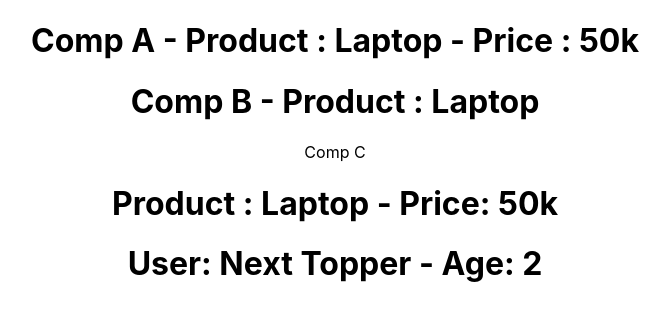
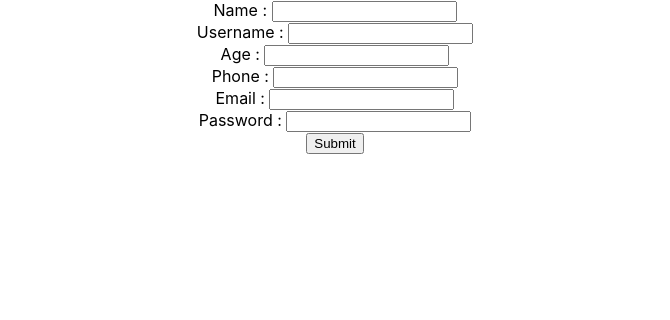
Before and after one commit to Nazmul1582/core-react-with-project, a React (Create React App) app: page / in a window 1280 px wide. Shown: the top 320 px of the page, without its empty margins (305-975 px from the left). Built offline with nearby package versions, Linux system fonts and the light colour scheme.

Commit message:
React HTTP Request

```diff
--- a/package.json
+++ b/package.json
@@ -6,6 +6,7 @@
     "@testing-library/jest-dom": "^5.11.4",
     "@testing-library/react": "^11.1.0",
     "@testing-library/user-event": "^12.1.10",
+    "axios": "^0.24.0",
     "react": "^17.0.2",
     "react-dom": "^17.0.2",
     "react-scripts": "4.0.3",
--- a/src/App.js
+++ b/src/App.js
@@ -1,5 +1,8 @@
 import './App.css';
 import ParentComp from './component/class14/contextAPI/ParentComp';
+import AdmitTeacher from './component/class15/HttpRequest/AdmitTeacher';
+import AllPost from './component/class15/HttpRequest/AllPost';
+import AllStudent from './component/class15/HttpRequest/AllStudent';
 // import ClickCounter from './component/class13/RenderProps/ClickCounter';
 // import CountingComp from './component/class13/RenderProps/CountingComp';
 // import HoverCounter from './component/class13/RenderProps/HoverCounter';
@@ -83,8 +86,11 @@ function App() {
       {/* <CountingComp render={(count,handler) => <ClickCounter count={count} handler={handler} />} />
       <CountingComp render={(count, handler) => <HoverCounter count={count} handler={handler} />} /> */}
 
-      <ParentComp />
+      {/* <ParentComp /> */}
 
+      {/* <AllPost /> */}
+      {/* <AllStudent /> */}
+      <AdmitTeacher />
     </div>
   );
 }
--- a/src/component/class12/HOC/WithCounter.js
+++ b/src/component/class12/HOC/WithCounter.js
@@ -1,6 +1,6 @@
 import React, { Component } from "react";
 
-const WithCounter = (WrrepedComponent, value) => {
+const WithCounter = (wrappedComponent, value) => {
     class NewComp extends Component{
         constructor(){
             super();
@@ -14,7 +14,7 @@ const WithCounter = (WrrepedComponent, value) => {
             })
         }
         render(){
-            return <WrrepedComponent
+            return <wrappedComponent
             name = "Next Topper"
             count = {this.state.count}
             handler = {this.incrementHandler}
--- /dev/null
+++ b/src/component/class15/HttpRequest/AdmitTeacher.js
@@ -0,0 +1,63 @@
+import React, { Component } from 'react';
+import axios from 'axios'
+class AdmitTeacher extends Component{
+    constructor(){
+        super();
+        this.state = {
+            name : '',
+            username: '',
+            age : '',
+            phone: '',
+            email: '',
+            password: ''
+        }
+    }
+    changeHandler = (event) => {
+        this.setState({
+            [event.target.name] : event.target.value
+        })
+    }
+    submitHandler = (event) => {
+        event.preventDefault();
+        const data = this.state;
+        axios.post('http://localhost:5000/admin/admit-teacher', data)
+        .then(res => {
+            console.log(data)
+        })
+        .catch(error => {
+            console.log(error)
+        })
+    }
+    render(){
+        return (
+            <form>
+                <div>
+                    <label>Name : </label>
+                    <input type='text' name='name' value={this.state.name} onChange={this.changeHandler} />
+                </div>
+                <div>
+                    <label>Username : </label>
+                    <input type='text' name='username' value={this.state.username} onChange={this.changeHandler} />
+                </div>
+                <div>
+                    <label>Age : </label>
+                    <input type='number' name='age' value={this.state.age} onChange={this.changeHandler} />
+                </div>
+                <div>
+                    <label>Phone : </label>
+                    <input type='number' name='phone' value={this.state.phone} onChange={this.changeHandler} />
+                </div>
+                <div>
+                    <label>Email : </label>
+                    <input type='email' name='email' value={this.state.email} onChange={this.changeHandler} />
+                </div>
+                <div>
+                    <label>Password : </label>
+                    <input type='password' name='password' value={this.state.password} onChange={this.changeHandler} />
+                </div>
+                <button onClick={this.submitHandler}>Submit</button>
+            </form>
+        )
+    }
+}
+export default AdmitTeacher;
--- /dev/null
+++ b/src/component/class15/HttpRequest/AllPost.js
@@ -0,0 +1,55 @@
+import React, { Component } from 'react';
+import axios from 'axios'
+import CreatePost from './CreatePost';
+class AllPost extends Component{
+    constructor(){
+        super();
+        this.state = {
+            allPosts : [],
+            allStudents: []
+        }
+    }
+    componentDidMount(){
+        axios.get("https://jsonplaceholder.typicode.com/posts")
+            .then(res => {
+                // console.log('reasult = ', res);
+                this.setState({
+                    allPosts: res.data
+                })
+            })
+            .catch( error => console.log(error))
+    }
+    // getPostHandler = async() => {
+    //     let res = await axios.get("https://jsonplaceholder.typicode.com/posts");
+    //     this.setState({
+    //         allPosts: res.data
+    //     })
+    // }
+    render(){
+        return (
+            <div>
+                <h1>All Posts </h1>
+                <CreatePost />
+                {/* <button onClick={this.getPostHandler}>View Posts</button> */}
+                {
+                    !!this.state.allPosts.length ?
+                    <div>
+                        {
+                            this.state.allPosts.map(ele => {
+                                return(
+                                    <div key={ele.id}>
+                                        <p>ID: {ele.id}</p>
+                                        <p>Title: {ele.title}</p>
+                                        <p>================================</p>
+                                    </div>
+                                )
+                            })
+                        }
+                    </div> :
+                    <h1>Lodding ............... </h1>
+                }
+            </div>
+        )
+    }
+}
+export default AllPost;
--- /dev/null
+++ b/src/component/class15/HttpRequest/AllStudent.js
@@ -0,0 +1,38 @@
+import React, { Component } from 'react';
+import axios from 'axios'
+class AllStudent extends Component{
+    constructor(){
+        super();
+        this.state = {
+            allStudents: []
+        }
+    }
+    getStudentsHandler = async() => {
+        let res = await axios.get('http://localhost:5000/admin/view-all-student');
+        this.setState({
+            allStudents : res.data.student
+        })
+        console.log(res.data.student)
+    }
+    render(){
+        return (
+            <div>
+                <h1>All Students Info</h1>
+                <button onClick={this.getStudentsHandler}> View Students </button>
+                {
+                    !!this.state.allStudents.length ? this.state.allStudents.map(ele => (
+                        <div key={ele._id}>
+                            <h1>Name : {ele.name}</h1>
+                            <h1>Class : {ele.class}</h1>
+                            <h1>Age : {ele.age}</h1>
+                            <p>===========================</p>
+                        </div>
+                    ))
+                    :
+                    <h1>Lodding .............. </h1>
+                }
+            </div>
+        )
+    }
+}
+export default AllStudent;
--- /dev/null
+++ b/src/component/class15/HttpRequest/CreatePost.js
@@ -0,0 +1,45 @@
+import React, { Component } from 'react';
+import axios from 'axios'
+class CreatePost extends Component{
+    constructor(){
+        super();
+        this.state = {
+            id : "1",
+            title: "Hello Bangladesh",
+            body: 'welcome  to ldfkasj ljwepori psoidjosdkf 3on  OJR 2HDOICF',
+            age: 23,
+            // parent =============
+            father: "Mr. A",
+            mother: "Mr. B"
+        }
+    }
+    createPostHandler = () => {
+        const { id, title, body, age, father, mother } = this.state;
+        const parent = {
+            father,
+            mother
+        }
+        const data = {
+            id,
+            title,
+            body,
+            age,
+            parent
+        }
+        axios.post('https://jsonplaceholder.typicode.com/posts', data)
+            .then(res => {
+                console.log(res);
+            })
+            .catch(err => {
+                console.log(err);
+            })
+    }
+    render(){
+        return (
+            <div>
+                <button onClick={this.createPostHandler}> Submit</button>
+            </div>
+        )
+    }
+}
+export default CreatePost;
```
Also changed, not shown: 1 other file (tests, documents, lock files or other folders).
